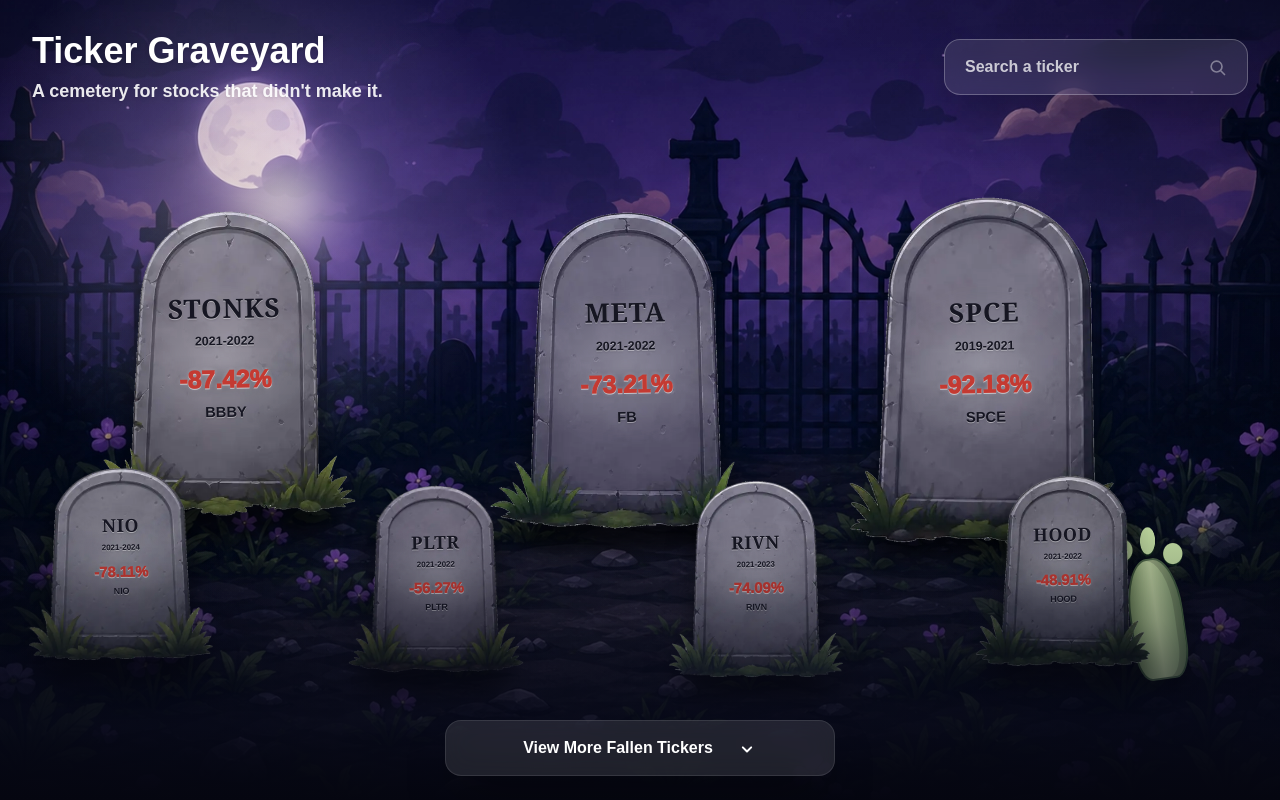
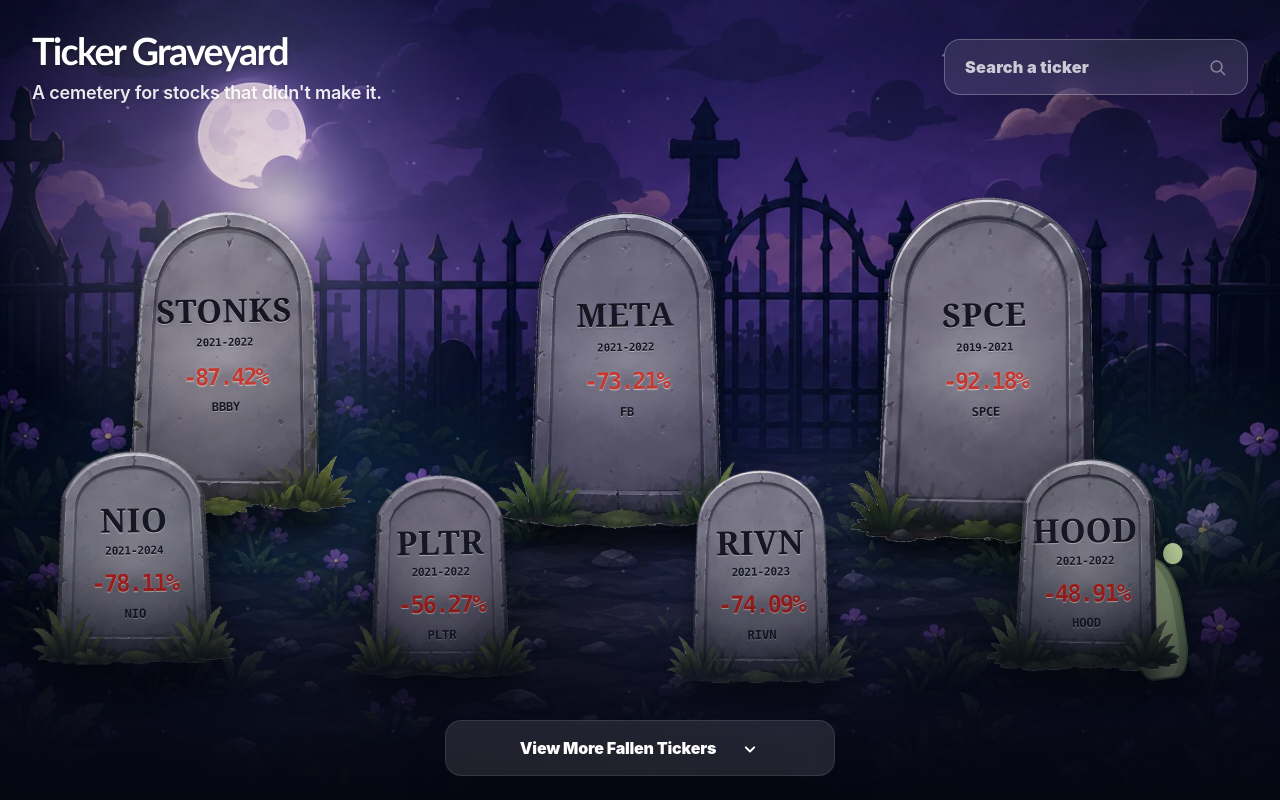
Before and after one commit to FiammaMuscari/graveyard, a Next.js app: page / in a window 1280 px wide. Shown: the top 800 px of the page. Built offline with nearby package versions, Linux system fonts and the light colour scheme.

Commit message:
Refine graveyard visuals and security

```diff
--- a/src/app/globals.css
+++ b/src/app/globals.css
@@ -496,3 +496,215 @@
 @media (max-width: 640px) {
   .cemetery-scene { background-position: 47% center; }
 }
+
+/* Typography refresh: local/system fonts for stable localhost rendering */
+:root {
+  --font-ui: Inter, ui-sans-serif, system-ui, -apple-system, BlinkMacSystemFont, "Segoe UI", sans-serif;
+  --font-display: "Trebuchet MS", Inter, ui-sans-serif, system-ui, sans-serif;
+  --font-stone: "Copperplate", "Copperplate Gothic Light", Georgia, "Times New Roman", serif;
+  --font-number: "Aptos Mono", "SFMono-Regular", Consolas, "Liberation Mono", monospace;
+}
+body {
+  font-family: var(--font-ui) !important;
+  letter-spacing: -0.012em;
+  text-rendering: optimizeLegibility;
+}
+.brand-title,
+.display-title {
+  font-family: var(--font-display);
+  letter-spacing: -0.045em;
+}
+.brand-title {
+  text-shadow: 0 2px 16px rgba(255,255,255,.10), 0 2px 8px rgba(0,0,0,.32);
+}
+.display-title {
+  text-shadow: 0 2px 20px rgba(139,92,246,.18), 0 2px 8px rgba(0,0,0,.35);
+}
+.asset-grave {
+  font-family: var(--font-stone) !important;
+}
+.grave-title {
+  font-family: var(--font-stone);
+  letter-spacing: .015em !important;
+  font-weight: 700 !important;
+}
+.years,
+.ticker {
+  font-family: var(--font-number) !important;
+  letter-spacing: -0.02em;
+}
+.drop {
+  font-family: var(--font-number) !important;
+  font-variant-numeric: tabular-nums;
+  letter-spacing: -0.08em;
+}
+.search-shell input {
+  font-family: var(--font-ui);
+  letter-spacing: .01em;
+}
+.fallen-card button,
+.grave-panel {
+  font-family: var(--font-ui);
+}
+
+/* Slightly larger text for improved readability */
+body { font-size: 16.5px; }
+.brand-title { font-size: clamp(1.55rem, 3vw, 2.35rem) !important; }
+.display-title { font-size: clamp(2.15rem, 4.2vw, 3.35rem) !important; }
+.grave-title { transform: scale(1.04); transform-origin: center; }
+.years,
+.ticker { font-size: 1.05em !important; }
+.fallen-card button { font-size: 1.03em; }
+.grave-panel { font-size: 1.03em; }
+.search-shell input { font-size: 1.02rem !important; }
+
+@media (max-width: 640px) {
+  body { font-size: 16px; }
+  .brand-title { font-size: clamp(1.45rem, 6vw, 1.9rem) !important; }
+  .display-title { font-size: clamp(2rem, 8vw, 2.6rem) !important; }
+}
+
+/* Front graves: larger + readable on light gray stone */
+.front-grave .grave-copy {
+  top: 31% !important;
+  inset-inline: 20% !important;
+}
+.front-grave .grave-title {
+  color: #171724 !important;
+  font-size: clamp(.9rem, 2vw, 1.35rem) !important;
+  text-shadow: 0 1px 0 rgba(255,255,255,.45) !important;
+}
+.front-grave .years,
+.front-grave .ticker {
+  color: #171724 !important;
+  font-weight: 900 !important;
+  text-shadow: 0 1px 0 rgba(255,255,255,.36) !important;
+}
+.front-grave .drop {
+  color: #b3221d !important;
+  font-size: clamp(.78rem, 1.75vw, 1.12rem) !important;
+  text-shadow: 0 1px 0 rgba(255,255,255,.55), 0 0 3px rgba(255,255,255,.18) !important;
+}
+
+@media (max-width: 640px) {
+  .front-grave { width: 24% !important; }
+  .front-grave .grave-copy { top: 32% !important; inset-inline: 20% !important; }
+  .front-grave .grave-title { font-size: clamp(.68rem, 3.2vw, .95rem) !important; }
+  .front-grave .drop { font-size: clamp(.58rem, 2.7vw, .8rem) !important; }
+}
+
+/* Rebalance front row tombstone scale/position */
+.front-grave .grave-copy { top: 30% !important; inset-inline: 19% !important; }
+.front-grave .grave-title { font-size: clamp(.78rem, 1.55vw, 1.05rem) !important; }
+.front-grave .years { font-size: clamp(.28rem, .72vw, .42rem) !important; }
+.front-grave .drop { font-size: clamp(.62rem, 1.25vw, .82rem) !important; }
+.front-grave .ticker { font-size: clamp(.32rem, .72vw, .46rem) !important; }
+
+@media (max-width: 640px) {
+  .front-grave { width: 18% !important; }
+  .front-grave .grave-title { font-size: clamp(.58rem, 2.5vw, .78rem) !important; }
+  .front-grave .drop { font-size: clamp(.48rem, 2.1vw, .65rem) !important; }
+}
+
+/* Improve all tombstone label readability */
+.asset-grave:not(.grave-selected) .grave-title {
+  font-size: clamp(1.15rem, 2.85vw, 1.95rem) !important;
+}
+.asset-grave:not(.grave-selected) .years {
+  font-size: clamp(.48rem, 1.08vw, .68rem) !important;
+  margin-top: 6% !important;
+}
+.asset-grave:not(.grave-selected) .drop {
+  font-size: clamp(1rem, 2.25vw, 1.45rem) !important;
+  margin-top: 5% !important;
+}
+.asset-grave:not(.grave-selected) .ticker {
+  font-size: clamp(.58rem, 1.05vw, .76rem) !important;
+}
+.front-grave .grave-title {
+  font-size: clamp(.88rem, 1.75vw, 1.24rem) !important;
+}
+.front-grave .years {
+  font-size: clamp(.36rem, .82vw, .52rem) !important;
+}
+.front-grave .drop {
+  font-size: clamp(.72rem, 1.42vw, .98rem) !important;
+}
+.front-grave .ticker {
+  font-size: clamp(.4rem, .82vw, .58rem) !important;
+}
+
+/* Delicate magical blue fantasy glow in the cemetery background */
+.cemetery-scene::after {
+  content: "";
+  position: absolute;
+  inset: 0;
+  pointer-events: none;
+  z-index: 2;
+  background:
+    radial-gradient(ellipse at 23% 62%, rgba(75, 177, 255, .18), transparent 24%),
+    radial-gradient(ellipse at 58% 70%, rgba(72, 116, 255, .14), transparent 26%),
+    radial-gradient(ellipse at 84% 62%, rgba(97, 226, 255, .12), transparent 22%),
+    linear-gradient(90deg, transparent 0 12%, rgba(69, 155, 255, .055) 20%, transparent 34% 46%, rgba(101, 74, 255, .05) 56%, transparent 72%);
+  mix-blend-mode: screen;
+  opacity: .78;
+}
+.cemetery-scene .magic-sparkles {
+  position: absolute;
+  inset: 0;
+  z-index: 3;
+  pointer-events: none;
+  background-image:
+    radial-gradient(circle at 18% 58%, rgba(170, 225, 255, .55) 0 1px, transparent 2px),
+    radial-gradient(circle at 42% 64%, rgba(155, 205, 255, .45) 0 1px, transparent 2px),
+    radial-gradient(circle at 71% 57%, rgba(180, 238, 255, .50) 0 1px, transparent 2px),
+    radial-gradient(circle at 88% 72%, rgba(140, 200, 255, .38) 0 1px, transparent 2px);
+  background-size: 210px 170px, 260px 190px, 230px 160px, 290px 210px;
+  filter: blur(.15px);
+  opacity: .42;
+}
+
+@media (max-width: 640px) {
+  .asset-grave:not(.grave-selected) .grave-title { font-size: clamp(.74rem, 3.25vw, 1rem) !important; }
+  .asset-grave:not(.grave-selected) .drop { font-size: clamp(.62rem, 2.7vw, .86rem) !important; }
+  .front-grave .grave-title { font-size: clamp(.62rem, 2.75vw, .84rem) !important; }
+  .front-grave .drop { font-size: clamp(.52rem, 2.3vw, .72rem) !important; }
+  .cemetery-scene::after { opacity: .58; }
+}
+
+/* Make the 4 front graveyards physically larger */
+.front-grave .grave-copy { top: 31% !important; }
+.front-grave .grave-title { font-size: clamp(.95rem, 1.9vw, 1.35rem) !important; }
+.front-grave .years { font-size: clamp(.38rem, .9vw, .56rem) !important; }
+.front-grave .drop { font-size: clamp(.8rem, 1.55vw, 1.08rem) !important; }
+.front-grave .ticker { font-size: clamp(.44rem, .9vw, .62rem) !important; }
+
+@media (max-width: 640px) {
+  .front-grave { width: 22% !important; }
+}
+
+/* Slightly smaller title only for the 4 front graves */
+.front-grave .grave-title { font-size: clamp(.86rem, 1.7vw, 1.22rem) !important; }
+@media (max-width: 640px) {
+  .front-grave .grave-title { font-size: clamp(.58rem, 2.55vw, .78rem) !important; }
+}
+
+/* One more small reduction for front grave titles only */
+.front-grave .grave-title { font-size: clamp(.8rem, 1.55vw, 1.1rem) !important; }
+@media (max-width: 640px) {
+  .front-grave .grave-title { font-size: clamp(.54rem, 2.35vw, .72rem) !important; }
+}
+
+/* Tiny physical bump for the 4 front grave images */
+.front-grave { transform: scale(1.025); transform-origin: bottom center; }
+@media (max-width: 640px) {
+  .front-grave { transform: scale(1.02); }
+}
+
+/* HOOD front grave needs slightly tighter centered text */
+.hood-grave .grave-copy { inset-inline: 24% !important; transform: translateX(2px) rotate(-1deg) !important; }
+.hood-grave .grave-title { font-size: clamp(.72rem, 1.42vw, 1rem) !important; letter-spacing: 0 !important; }
+@media (max-width: 640px) {
+  .hood-grave .grave-copy { inset-inline: 25% !important; transform: translateX(1px) rotate(-1deg) !important; }
+  .hood-grave .grave-title { font-size: clamp(.5rem, 2.2vw, .68rem) !important; }
+}
--- a/src/app/layout.tsx
+++ b/src/app/layout.tsx
@@ -1,9 +1,6 @@
 import type { Metadata } from "next";
-import { Geist, Geist_Mono } from "next/font/google";
 import "./globals.css";
 
-const geistSans = Geist({ variable: "--font-geist-sans", subsets: ["latin"] });
-const geistMono = Geist_Mono({ variable: "--font-geist-mono", subsets: ["latin"] });
 
 export const metadata: Metadata = {
   title: "Ticker Graveyard — Rest in price",
@@ -17,7 +14,7 @@
 
 export default function RootLayout({ children }: Readonly<{ children: React.ReactNode }>) {
   return (
-    <html lang="en" className={`${geistSans.variable} ${geistMono.variable} antialiased`}>
+    <html lang="en" className="antialiased">
       <body>{children}</body>
     </html>
   );
--- a/src/app/not-found.tsx
+++ b/src/app/not-found.tsx
@@ -20,7 +20,7 @@
             />
           </div>
           <p className="text-xs font-black uppercase tracking-[.35em] text-violet-300/70">Ticker ghost not found</p>
-          <h1 className="mt-3 text-4xl font-black leading-tight sm:text-6xl">This grave is empty</h1>
+          <h1 className="display-title mt-3 text-4xl font-black leading-tight sm:text-6xl">This grave is empty</h1>
           <p className="mx-auto mt-4 max-w-xl text-sm font-semibold text-violet-100/70 sm:text-base">
             We couldn&apos;t find that symbol in Wallbit or the fallback cemetery. Try a valid ticker like AAPL, TSLA, NVDA, META, VOO, QQQ or ARKK.
           </p>
--- a/src/components/GraveyardScene.tsx
+++ b/src/components/GraveyardScene.tsx
@@ -60,10 +60,10 @@
   { symbol: "BBBY", title: "STONKS", years: "2021-2022", drop: "-87.42%", asset: "tombstone_01.webp", className: "grave-hero left-[7%] top-[22%] w-[26%] max-w-[270px]" },
   { symbol: "FB", title: "META", years: "2021-2022", drop: "-73.21%", asset: "tombstone_02.webp", className: "grave-hero left-[38%] top-[22%] w-[27%] max-w-[280px]" },
   { symbol: "SPCE", title: "SPCE", years: "2019-2021", drop: "-92.18%", asset: "tombstone_03.webp", className: "grave-hero left-[66%] top-[22%] w-[27%] max-w-[280px]" },
-  { symbol: "NIO", title: "NIO", years: "2021-2024", drop: "-78.11%", asset: "tombstone_04.webp", className: "grave-small left-[2%] bottom-[13%] w-[22%] max-w-[190px]" },
-  { symbol: "PLTR", title: "PLTR", years: "2021-2022", drop: "-56.27%", asset: "tombstone_05.webp", className: "grave-small left-[27%] bottom-[12%] w-[20%] max-w-[180px]" },
-  { symbol: "RIVN", title: "RIVN", years: "2021-2023", drop: "-74.09%", asset: "tombstone_06.webp", className: "grave-small left-[52%] bottom-[12%] w-[20%] max-w-[180px]" },
-  { symbol: "HOOD", title: "HOOD", years: "2021-2022", drop: "-48.91%", asset: "tombstone_07.webp", className: "grave-small left-[76%] bottom-[13%] w-[20%] max-w-[180px]" },
+  { symbol: "NIO", title: "NIO", years: "2021-2024", drop: "-78.11%", asset: "tombstone_04.webp", className: "grave-small front-grave left-[2.5%] bottom-[12%] w-[19%] max-w-[205px]" },
+  { symbol: "PLTR", title: "PLTR", years: "2021-2022", drop: "-56.27%", asset: "tombstone_05.webp", className: "grave-small front-grave left-[27%] bottom-[11%] w-[18%] max-w-[190px]" },
+  { symbol: "RIVN", title: "RIVN", years: "2021-2023", drop: "-74.09%", asset: "tombstone_06.webp", className: "grave-small front-grave left-[52%] bottom-[11%] w-[18%] max-w-[190px]" },
+  { symbol: "HOOD", title: "HOOD", years: "2021-2022", drop: "-48.91%", asset: "tombstone_07.webp", className: "grave-small front-grave hood-grave left-[77%] bottom-[12%] w-[18%] max-w-[195px]" },
 ];
 
 function formatPercent(value: number) {
@@ -143,10 +143,11 @@
       <section id="top" className="cemetery-scene relative h-[100svh] w-full overflow-hidden">
         <div className="moon-glow absolute left-[12%] top-[16%] h-[19%] w-[20%] rounded-full" />
         <div className="scene-vignette absolute inset-0" />
+        <div className="magic-sparkles" />
 
         <header className="relative z-[70] flex items-center justify-between gap-4 px-4 pt-5 sm:px-8 sm:pt-7">
           <Link href="/" className="block" onClick={() => setSelected(null)}>
-            <span className="block text-xl font-black leading-tight drop-shadow sm:text-4xl">Ticker Graveyard</span>
+            <span className="brand-title block text-xl font-black leading-tight drop-shadow sm:text-4xl">Ticker Graveyard</span>
             <span className="mt-1 hidden text-sm font-semibold text-white/90 drop-shadow sm:block sm:text-lg">A cemetery for stocks that didn&apos;t make it.</span>
           </Link>
           <GraveyardSearch mode="scene" />
@@ -209,7 +210,7 @@
         <div className="relative z-10 mx-auto flex w-full max-w-6xl flex-1 flex-col">
           <div className="flex flex-col gap-4 pb-4 pt-2 text-center sm:pb-6">
             <p className="text-xs font-black uppercase tracking-[.35em] text-violet-300/70">More fallen items</p>
-            <h2 className="text-3xl font-black sm:text-5xl">Twenty haunted tickers</h2>
+            <h2 className="display-title text-3xl font-black sm:text-5xl">Twenty haunted tickers</h2>
             <p className="mx-auto max-w-2xl text-sm font-semibold text-violet-100/62 sm:text-base">
               A lightweight watchlist preview. Tap any symbol to summon its tombstone with live Wallbit price data and Stooq ATH math.
             </p>
```
